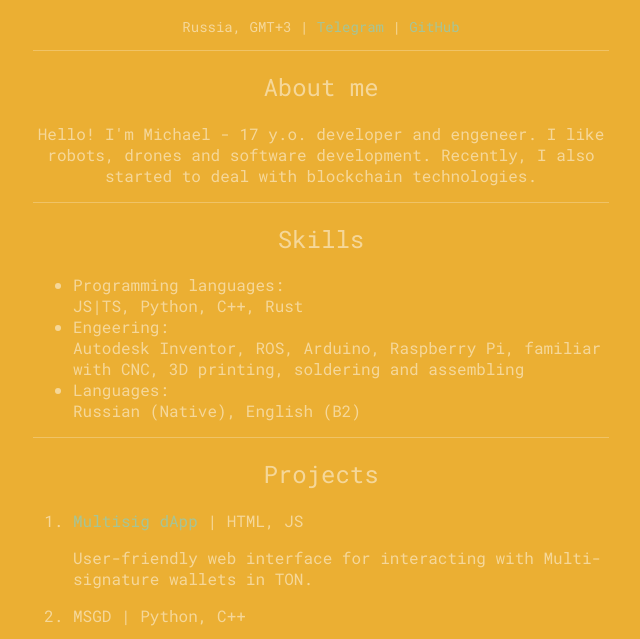
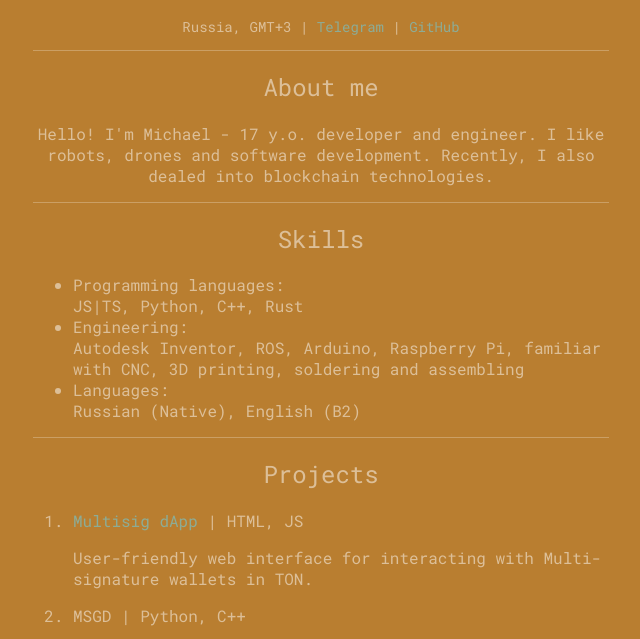
Before and after one commit to Miandic/Miandic, a plain HTML site: page index.html in a window 1280 px wide. Shown: the part 121-760 px from the top of the page, without its empty margins (319-959 px from the left). Drawn offline with nearby package versions, Linux system fonts and the light colour scheme.

Commit message:
mistakes fixed

```diff
--- a/index.html
+++ b/index.html
@@ -4,7 +4,7 @@
     <meta charset="UTF-8">
     <meta http-equiv="X-UA-Compatible" content="IE=edge">
     <meta name="viewport" content="width=device-width, initial-scale=1.0">
-    <title>Maindic</title>
+    <title>Miandic</title>
     <link rel="icon" type="image/png" href="./src/logo.png"/>
 
     <link rel="stylesheet" href="./src/main.css">
@@ -32,7 +32,7 @@
             <div class="line"></div>
             <div class="winfo">
                 <h2>About me</h2>
-                <p>Hello! I'm Michael - 17 y.o. developer and engeneer. I like robots, drones and software development. Recently, I also started to deal with blockchain technologies.</p>
+                <p>Hello! I'm Michael - 17 y.o. developer and engineer. I like robots, drones and software development. Recently, I also dealed into blockchain technologies.</p>
             </div>
             <div class="line"></div>
             <div class="winfo">
@@ -42,7 +42,7 @@
                         <br>
                         JS|TS, Python, C++, Rust
                     </li>
-                    <li>Engeering:
+                    <li>Engineering:
                         <br>
                         Autodesk Inventor, ROS, Arduino, Raspberry Pi, familiar with CNC, 3D printing, soldering and assembling
                     </li>
--- a/src/main.js
+++ b/src/main.js
@@ -39,8 +39,8 @@ const Write = (text, id) => {
 
 const TimeColor = (minutes) => {
     let c1 = ColorSteps.getColorSteps('#2b2924', '#866f4a', 180)
-    let c2 = ColorSteps.getColorSteps('#866f4a', '#e29939', 180)
-    let c3 = ColorSteps.getColorSteps('#e29939', '#ffe225', 360)
+    let c2 = ColorSteps.getColorSteps('#866f4a', '#a7722c', 180)
+    let c3 = ColorSteps.getColorSteps('#a7722c', '#e29939', 360)
     let mastercolor = []
     for (let i = 0; i < c1.length; i++) { mastercolor[i] = c1[i] }
     for (let i = 0; i < c2.length; i++) { mastercolor[i + 180] = c2[i] }
```
